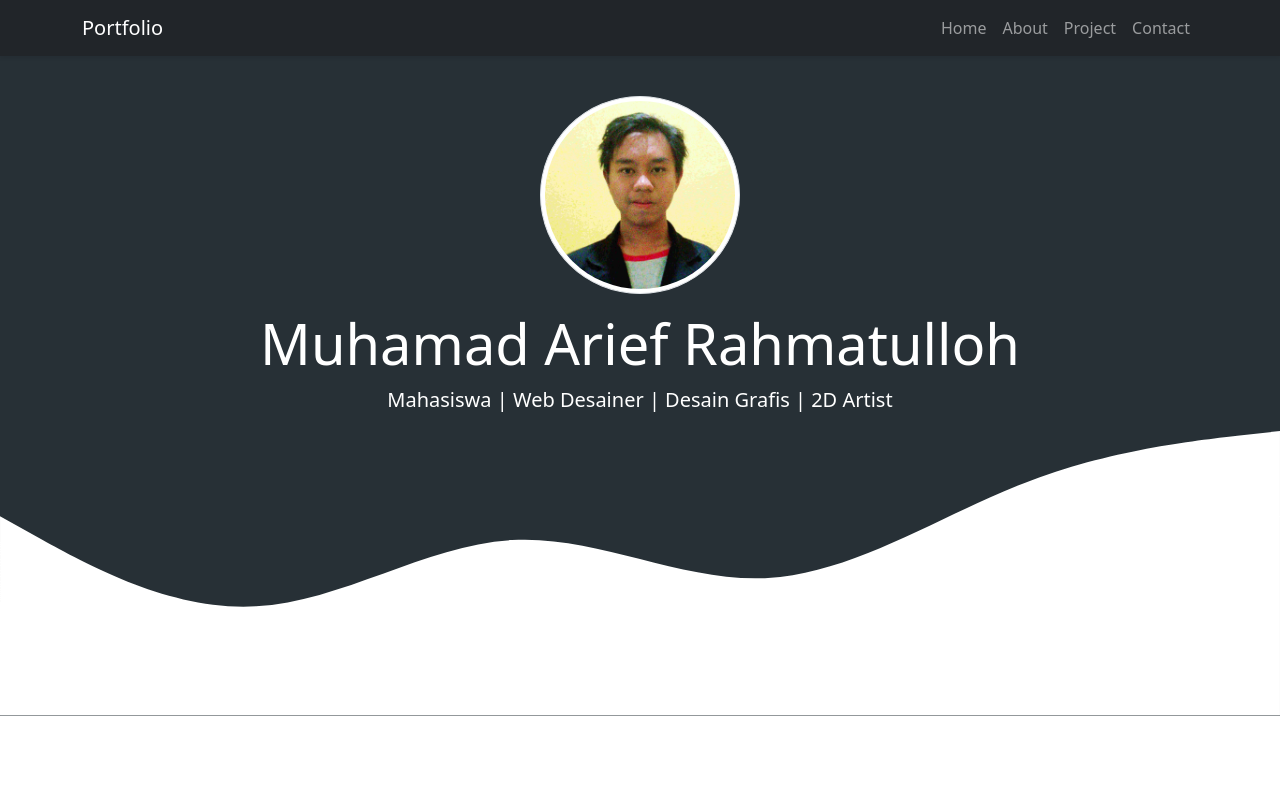
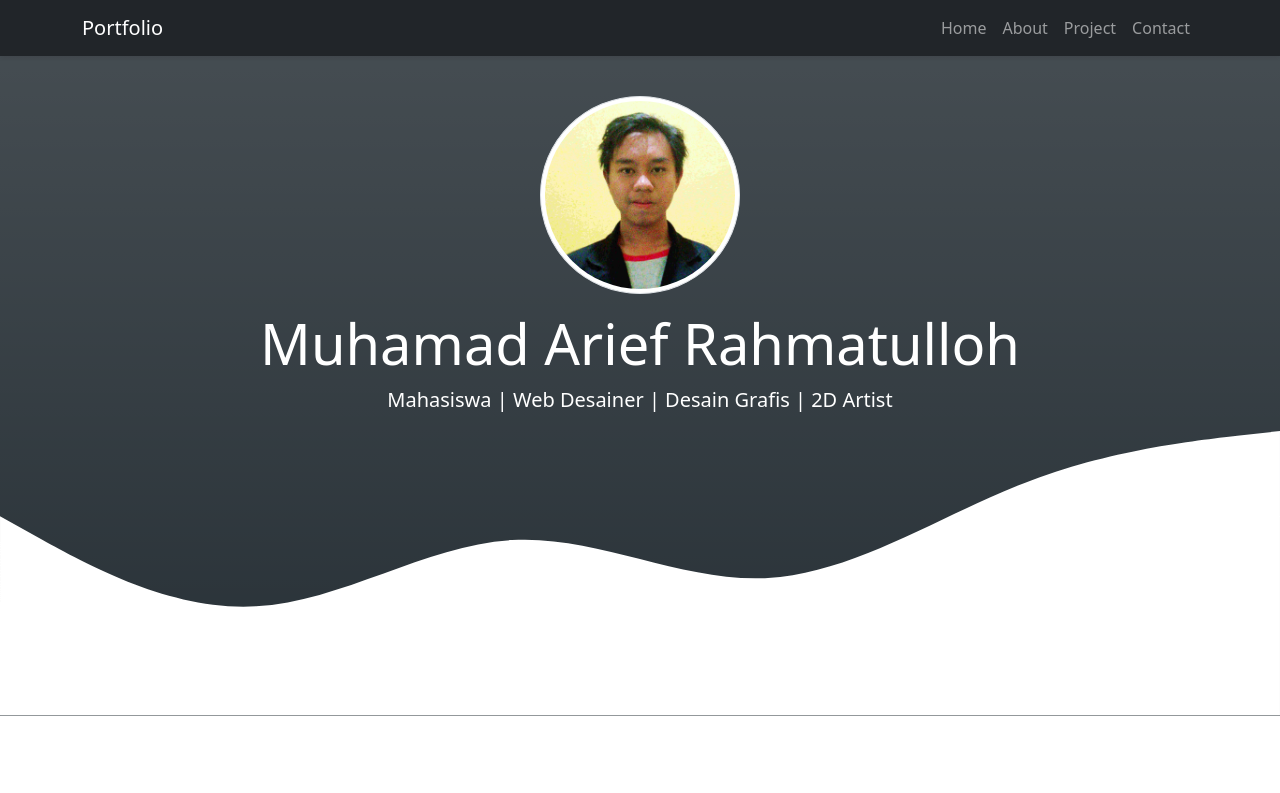
Before and after one commit to muhamadariefr/portfolio-bootstrap.github.io, a plain HTML site: page index.html in a window 1280 px wide. Shown: the top 793 px of the page. Drawn offline with nearby package versions, Linux system fonts and the light colour scheme.

Commit message:
udpate bg gradient

```diff
--- a/index.html
+++ b/index.html
@@ -47,7 +47,7 @@
     </nav>
     <!-- Akhir Navbar -->
     <!-- Jumbotron -->
-    <section class="jumbotron text-center text-white" id="home">
+    <section class="jumbotron text-center text-white bg bg-gradient" id="home">
         <div class="container">
             <img src="img/personal.jpg" alt="Muhamad Arief Rahmatulloh" width="200" class="rounded-circle img-thumbnail" data-aos="fade-up" data-aos-duration="800" data-aos-once="true">
             <h1 class="display-4 mt-3" data-aos="fade-up" data-aos-duration="1000" data-aos-once="true">Muhamad Arief Rahmatulloh</h1>
```
